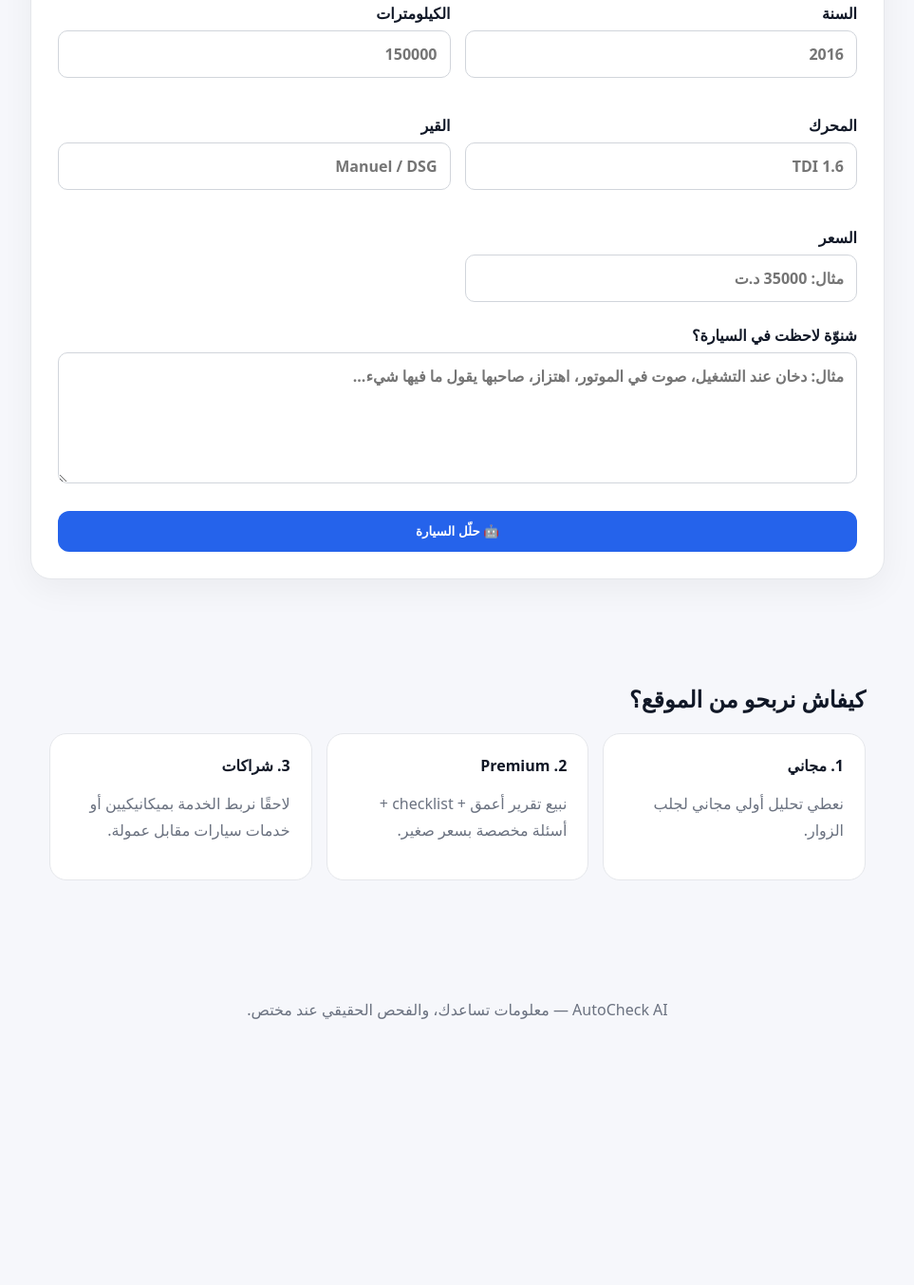
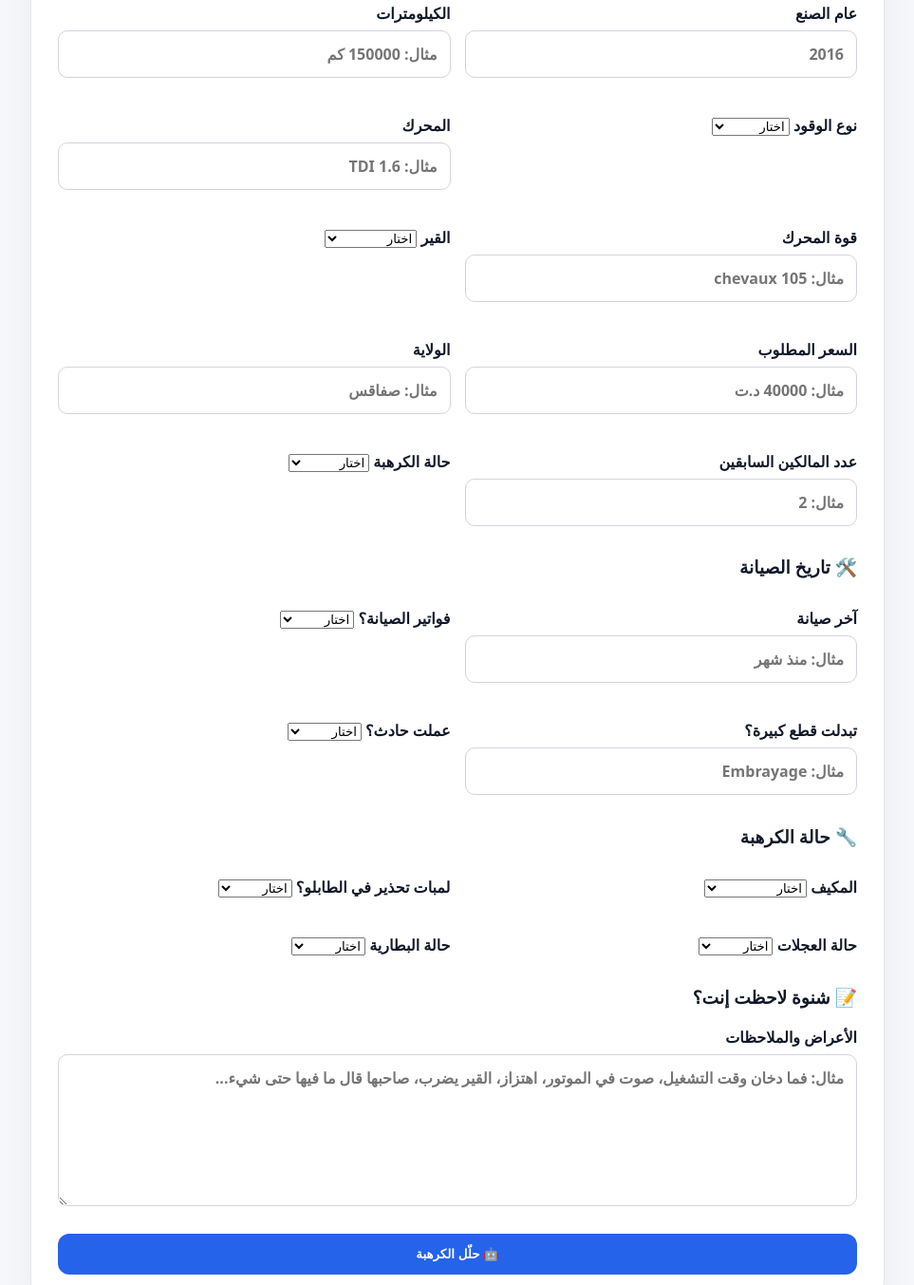
Before and after one commit to mdgn02023-arch/autocheck-ai, a website: page index.html in a window 1280 px wide. Shown: the part 838-2191 px from the top of the page at 95% size, without its empty margins (158-1121 px from the left). Before the commit the page ends 1947 px from the top, so only its background shows below. Drawn offline with Linux system fonts and the light colour scheme.

Commit message:
Update index.html

```diff
--- a/index.html
+++ b/index.html
@@ -3,59 +3,305 @@
 <head>
 <meta charset="utf-8">
 <meta name="viewport" content="width=device-width,initial-scale=1">
-<title>AutoCheck AI — مساعد شراء السيارات</title>
-<meta name="description" content="حلّل معلومات السيارة المستعملة قبل الشراء مع مساعد ذكاء اصطناعي.">
+
+<title>AutoCheck AI — فحص السيارات</title>
+
+<meta name="description" content="مساعد ذكي يساعدك تفحص السيارة المستعملة قبل الشراء.">
+
 <link rel="stylesheet" href="style.css">
 </head>
+
 <body>
+
 <header class="nav">
   <div class="logo">🚗 AutoCheck <span>AI</span></div>
-  <a href="#how">كيف يخدم؟</a>
+  <a href="#how">كيفاش يخدم؟</a>
 </header>
 
 <main>
+
 <section class="hero">
+
   <div>
-    <p class="badge">مساعد ذكي للسيارات المستعملة</p>
-    <h1>قبل ما تدفع فلوسك، <span>اسأل الذكاء الاصطناعي.</span></h1>
-    <p class="lead">دخل معلومات السيارة والأعراض اللي لاحظتها، وخذ قائمة مخاطر وأسئلة وفحوصات لازم تعملها قبل الشراء.</p>
-    <a class="cta" href="#analyzer">جرّب التحليل المجاني ↓</a>
+
+    <p class="badge">🇹🇳 مساعد للسيارات المستعملة</p>
+
+    <h1>
+      قبل ما تدفع فلوسك،
+      <span>اسأل AutoCheck AI.</span>
+    </h1>
+
+    <p class="lead">
+      دخل معلومات الكرهبة والأعراض اللي لاحظتهم،
+      وخذ قائمة بالحاجات اللي يلزمك تراقبها قبل الشراء.
+    </p>
+
+    <a class="cta" href="#analyzer">
+      جرّب الفحص المجاني ↓
+    </a>
+
   </div>
+
   <div class="card mini">
-    <div>🔍 فحص أولي</div><div>⚠️ نقاط الخطر</div><div>🧰 فحوصات قبل الشراء</div><div>💬 أسئلة للبائع</div>
+    <div>🔍 فحص أولي</div>
+    <div>⚠️ نقاط الخطر</div>
+    <div>🧰 فحوصات قبل الشراء</div>
+    <div>💬 أسئلة للمولّى</div>
   </div>
+
 </section>
 
+
 <section id="analyzer" class="panel">
-<h2>حلّل سيارة</h2>
-<p class="muted">هذا تحليل معلوماتي، وليس بديلاً عن فحص ميكانيكي.</p>
+
+<h2>🚗 حلّل الكرهبة</h2>
+
+<p class="muted">
+عمّر المعلومات اللي تعرفها. موش لازم تعرفهم الكل.
+</p>
+
 <form id="form">
-  <div class="grid">
-    <label>الماركة<input name="brand" placeholder="مثال: Volkswagen" required></label>
-    <label>الموديل<input name="model" placeholder="مثال: Golf 7" required></label>
-    <label>السنة<input name="year" type="number" placeholder="2016" required></label>
-    <label>الكيلومترات<input name="mileage" placeholder="150000"></label>
-    <label>المحرك<input name="engine" placeholder="1.6 TDI"></label>
-    <label>القير<input name="gearbox" placeholder="Manuel / DSG"></label>
-    <label>السعر<input name="price" placeholder="مثال: 35000 د.ت"></label>
-  </div>
-  <label>شنوّة لاحظت في السيارة؟<textarea name="symptoms" rows="5" placeholder="مثال: دخان عند التشغيل، صوت في الموتور، اهتزاز، صاحبها يقول ما فيها شيء..."></textarea></label>
-  <button id="btn">🤖 حلّل السيارة</button>
+
+<div class="grid">
+
+<label>
+الماركة
+<input name="brand" placeholder="مثال: Volkswagen" required>
+</label>
+
+<label>
+الموديل
+<input name="model" placeholder="مثال: Golf 7" required>
+</label>
+
+<label>
+عام الصنع
+<input name="year" type="number" placeholder="2016" required>
+</label>
+
+<label>
+الكيلومترات
+<input name="mileage" placeholder="مثال: 150000 كم">
+</label>
+
+<label>
+نوع الوقود
+<select name="fuel">
+<option value="">اختار</option>
+<option>Essence</option>
+<option>Diesel</option>
+<option>Hybride</option>
+<option>Electrique</option>
+<option>GPL</option>
+</select>
+</label>
+
+<label>
+المحرك
+<input name="engine" placeholder="مثال: 1.6 TDI">
+</label>
+
+<label>
+قوة المحرك
+<input name="power" placeholder="مثال: 105 chevaux">
+</label>
+
+<label>
+القير
+<select name="gearbox">
+<option value="">اختار</option>
+<option>Manuel</option>
+<option>Automatique</option>
+<option>DSG</option>
+<option>CVT</option>
+<option>Robotisé</option>
+</select>
+</label>
+
+<label>
+السعر المطلوب
+<input name="price" placeholder="مثال: 40000 د.ت">
+</label>
+
+<label>
+الولاية
+<input name="governorate" placeholder="مثال: صفاقس">
+</label>
+
+<label>
+عدد المالكين السابقين
+<input name="owners" type="number" placeholder="مثال: 2">
+</label>
+
+<label>
+حالة الكرهبة
+<select name="condition">
+<option value="">اختار</option>
+<option>ممتازة</option>
+<option>باهيّة</option>
+<option>متوسطة</option>
+<option>تحتاج خدمة</option>
+<option>ما نعرفش</option>
+</select>
+</label>
+
+</div>
+
+
+<h3>🛠️ تاريخ الصيانة</h3>
+
+<div class="grid">
+
+<label>
+آخر صيانة
+<input name="lastService" placeholder="مثال: منذ شهر">
+</label>
+
+<label>
+فواتير الصيانة؟
+<select name="serviceInvoices">
+<option value="">اختار</option>
+<option>إي</option>
+<option>لا</option>
+<option>بعضهم</option>
+<option>ما نعرفش</option>
+</select>
+</label>
+
+<label>
+تبدلت قطع كبيرة؟
+<input name="replacedParts" placeholder="مثال: Embrayage">
+</label>
+
+<label>
+عملت حادث؟
+<select name="accident">
+<option value="">اختار</option>
+<option>لا</option>
+<option>إي</option>
+<option>ما نعرفش</option>
+</select>
+</label>
+
+</div>
+
+
+<h3>🔧 حالة الكرهبة</h3>
+
+<div class="grid">
+
+<label>
+المكيف
+<select name="ac">
+<option value="">اختار</option>
+<option>يخدم مليح</option>
+<option>يخدم أما ضعيف</option>
+<option>ما يخدمش</option>
+<option>ما جربتوش</option>
+</select>
+</label>
+
+<label>
+لمبات تحذير في الطابلو؟
+<select name="warningLights">
+<option value="">اختار</option>
+<option>لا</option>
+<option>إي</option>
+<option>ما نعرفش</option>
+</select>
+</label>
+
+<label>
+حالة العجلات
+<select name="tires">
+<option value="">اختار</option>
+<option>جدد</option>
+<option>متوسطة</option>
+<option>مستهلكة</option>
+<option>ما نعرفش</option>
+</select>
+</label>
+
+<label>
+حالة البطارية
+<select name="battery">
+<option value="">اختار</option>
+<option>جديدة</option>
+<option>باهيّة</option>
+<option>ضعيفة</option>
+<option>ما نعرفش</option>
+</select>
+</label>
+
+</div>
+
+
+<h3>📝 شنوة لاحظت إنت؟</h3>
+
+<label>
+
+الأعراض والملاحظات
+
+<textarea
+name="symptoms"
+rows="6"
+placeholder="مثال: فما دخان وقت التشغيل، صوت في الموتور، اهتزاز، القير يضرب، صاحبها قال ما فيها حتى شيء..."
+required
+></textarea>
+
+</label>
+
+
+<button id="btn">
+🤖 حلّل الكرهبة
+</button>
+
 </form>
-<div id="loading" class="loading hidden">جاري التحليل...</div>
+
+
+<div id="loading" class="loading hidden">
+جاري التحليل... ⏳
+</div>
+
 <pre id="result" class="result hidden"></pre>
+
 </section>
 
+
 <section id="how" class="steps">
-<h2>كيفاش نربحو من الموقع؟</h2>
+
+<h2>كيفاش يخدم AutoCheck AI؟</h2>
+
 <div class="cards">
-  <div><b>1. مجاني</b><p>نعطي تحليل أولي مجاني لجلب الزوار.</p></div>
-  <div><b>2. Premium</b><p>نبيع تقرير أعمق + checklist + أسئلة مخصصة بسعر صغير.</p></div>
-  <div><b>3. شراكات</b><p>لاحقًا نربط الخدمة بميكانيكيين أو خدمات سيارات مقابل عمولة.</p></div>
+
+<div>
+<b>1. عمّر المعلومات</b>
+<p>دخل اللي تعرفو على الكرهبة.</p>
 </div>
+
+<div>
+<b>2. حلّل</b>
+<p>الموقع يراجع المعلومات والأعراض اللي دخلتهم.</p>
+</div>
+
+<div>
+<b>3. افحص قبل ما تشري</b>
+<p>تاخو قائمة بالحاجات اللي يلزمك تراقبها وتسأل عليها.</p>
+</div>
+
+</div>
+
 </section>
+
 </main>
-<footer>AutoCheck AI — معلومات تساعدك، والفحص الحقيقي عند مختص.</footer>
+
+
+<footer>
+AutoCheck AI 🇹🇳 — معلومات تساعدك، والفحص الحقيقي عند مختص.
+</footer>
+
+
 <script src="app.js"></script>
+
 </body>
 </html>
```
